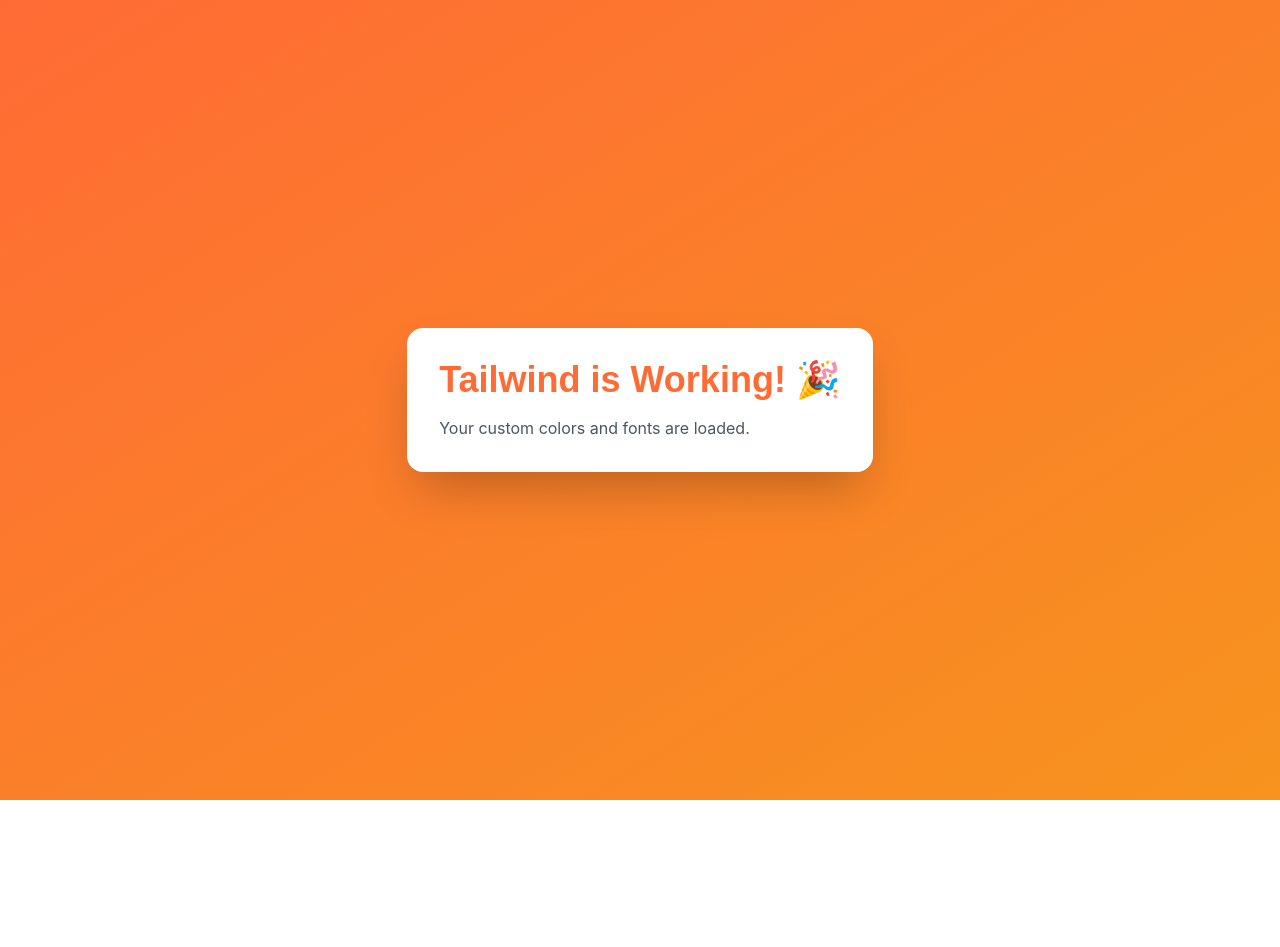
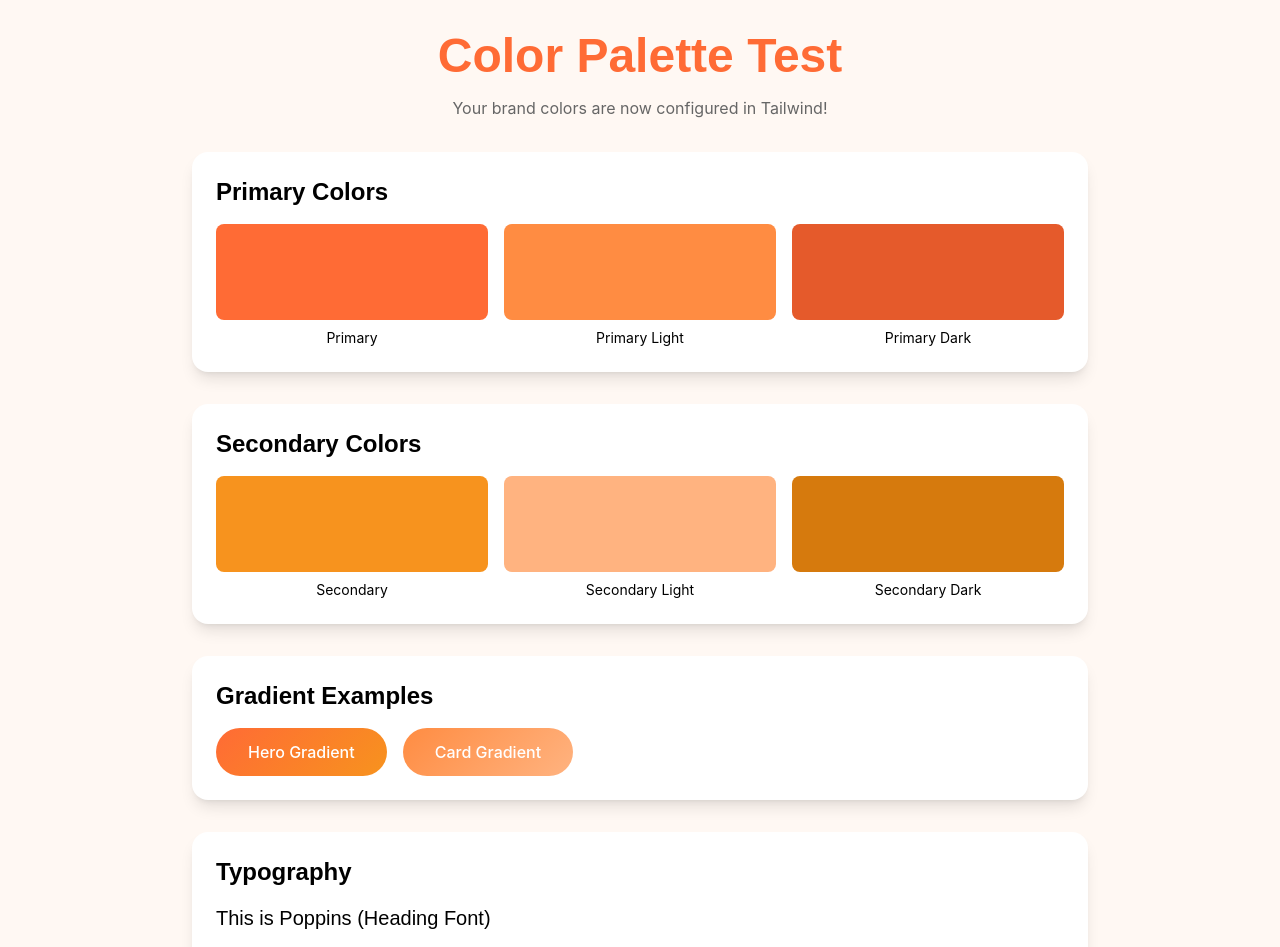
Before and after one commit to iamibm01/portfolio-website, a React (Vite) app: page / in a window 1280 px wide. Shown: the top 947 px of the page. Before the commit the page ends 800 px from the top, so only its background shows below. Built offline with nearby package versions, Linux system fonts and the light colour scheme.

Commit message:
Defined the color palette

```diff
--- a/src/App.tsx
+++ b/src/App.tsx
@@ -1,9 +1,82 @@
 function App() {
   return (
-    <div className="min-h-screen bg-gradient-to-br from-primary to-secondary flex items-center justify-center">
-      <div className="bg-white rounded-2xl shadow-2xl p-8">
-        <h1 className="text-4xl font-heading font-bold text-primary">Tailwind is Working! 🎉</h1>
-        <p className="text-gray-600 mt-4">Your custom colors and fonts are loaded.</p>
+    <div className="min-h-screen bg-light-bg p-8">
+      <div className="max-w-4xl mx-auto space-y-8">
+        {/* Header */}
+        <div className="text-center">
+          <h1 className="text-5xl font-heading font-bold text-primary mb-4">Color Palette Test</h1>
+          <p className="text-light-text-secondary font-sans">
+            Your brand colors are now configured in Tailwind!
+          </p>
+        </div>
+
+        {/* Primary Colors */}
+        <div className="bg-white rounded-2xl p-6 shadow-lg">
+          <h2 className="text-2xl font-heading font-semibold mb-4">Primary Colors</h2>
+          <div className="grid grid-cols-3 gap-4">
+            <div className="space-y-2">
+              <div className="w-full h-24 bg-primary rounded-lg"></div>
+              <p className="text-sm text-center">Primary</p>
+            </div>
+            <div className="space-y-2">
+              <div className="w-full h-24 bg-primary-light rounded-lg"></div>
+              <p className="text-sm text-center">Primary Light</p>
+            </div>
+            <div className="space-y-2">
+              <div className="w-full h-24 bg-primary-dark rounded-lg"></div>
+              <p className="text-sm text-center">Primary Dark</p>
+            </div>
+          </div>
+        </div>
+
+        {/* Secondary Colors */}
+        <div className="bg-white rounded-2xl p-6 shadow-lg">
+          <h2 className="text-2xl font-heading font-semibold mb-4">Secondary Colors</h2>
+          <div className="grid grid-cols-3 gap-4">
+            <div className="space-y-2">
+              <div className="w-full h-24 bg-secondary rounded-lg"></div>
+              <p className="text-sm text-center">Secondary</p>
+            </div>
+            <div className="space-y-2">
+              <div className="w-full h-24 bg-secondary-light rounded-lg"></div>
+              <p className="text-sm text-center">Secondary Light</p>
+            </div>
+            <div className="space-y-2">
+              <div className="w-full h-24 bg-secondary-dark rounded-lg"></div>
+              <p className="text-sm text-center">Secondary Dark</p>
+            </div>
+          </div>
+        </div>
+
+        {/* Gradient Buttons */}
+        <div className="bg-white rounded-2xl p-6 shadow-lg">
+          <h2 className="text-2xl font-heading font-semibold mb-4">Gradient Examples</h2>
+          <div className="flex gap-4">
+            <button className="px-8 py-3 bg-gradient-hero text-white font-medium rounded-full hover:shadow-lg transition-shadow">
+              Hero Gradient
+            </button>
+            <button className="px-8 py-3 bg-gradient-card text-white font-medium rounded-full hover:shadow-lg transition-shadow">
+              Card Gradient
+            </button>
+          </div>
+        </div>
+
+        {/* Typography Test */}
+        <div className="bg-white rounded-2xl p-6 shadow-lg">
+          <h2 className="text-2xl font-heading font-semibold mb-4">Typography</h2>
+          <div className="space-y-3">
+            <p className="font-heading text-xl">This is Poppins (Heading Font)</p>
+            <p className="font-sans text-lg">This is Inter (Body Font) - clean and readable</p>
+            <p className="font-mono text-sm">This is Fira Code (Monospace) - for code snippets</p>
+          </div>
+        </div>
+
+        {/* Text Colors */}
+        <div className="bg-white rounded-2xl p-6 shadow-lg">
+          <h2 className="text-2xl font-heading font-semibold mb-4">Text Colors</h2>
+          <p className="text-light-text-primary mb-2">Primary text color (dark charcoal)</p>
+          <p className="text-light-text-secondary">Secondary text color (gray)</p>
+        </div>
       </div>
     </div>
   )
--- a/tailwind.config.js
+++ b/tailwind.config.js
@@ -1,21 +1,55 @@
 /** @type {import('tailwindcss').Config} */
 export default {
-  content: [
-    "./index.html",
-    "./src/**/*.{js,ts,jsx,tsx}",
-  ],
+  content: ['./index.html', './src/**/*.{js,ts,jsx,tsx}'],
+  darkMode: 'class', // Enables dark mode with a 'dark' class on <html>
   theme: {
     extend: {
       colors: {
-        primary: '#FF6B35',
-        secondary: '#F7931E',
+        // Brand colors (work in both light and dark mode)
+        primary: {
+          DEFAULT: '#FF6B35',
+          light: '#FF8C42',
+          dark: '#E55A2B',
+        },
+        secondary: {
+          DEFAULT: '#F7931E',
+          light: '#FFB380',
+          dark: '#D67A0D',
+        },
         accent: '#FF8C42',
+
+        // Light mode specific
+        light: {
+          bg: '#FFF8F3',
+          surface: '#FFFFFF',
+          text: {
+            primary: '#2D2D2D',
+            secondary: '#666666',
+          },
+        },
+
+        // Dark mode specific
+        dark: {
+          bg: '#0F0F0F',
+          surface: '#1A1A1A',
+          text: {
+            primary: '#F5F5F5',
+            secondary: '#A0A0A0',
+          },
+        },
       },
+
       fontFamily: {
         sans: ['Inter', 'sans-serif'],
         heading: ['Poppins', 'sans-serif'],
         mono: ['Fira Code', 'monospace'],
       },
+
+      // Gradient utilities (from your design doc)
+      backgroundImage: {
+        'gradient-hero': 'linear-gradient(135deg, #FF6B35 0%, #F7931E 100%)',
+        'gradient-card': 'linear-gradient(135deg, #FF8C42 0%, #FFB380 100%)',
+      },
     },
   },
   plugins: [],
```
